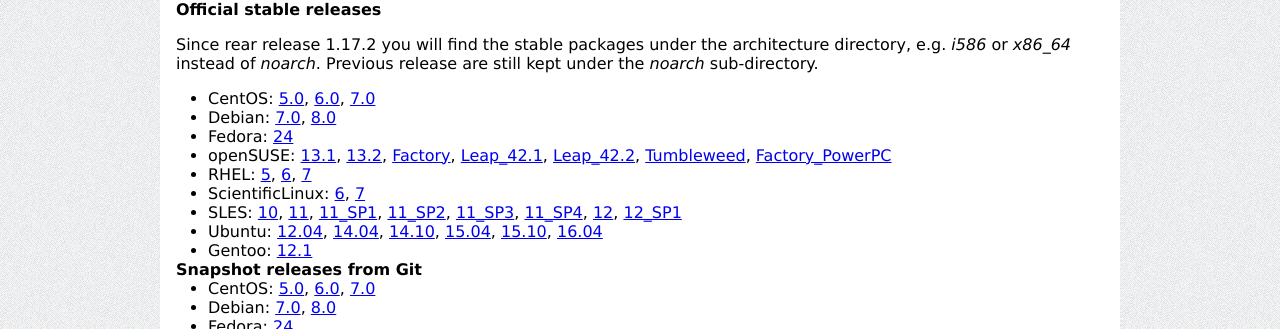
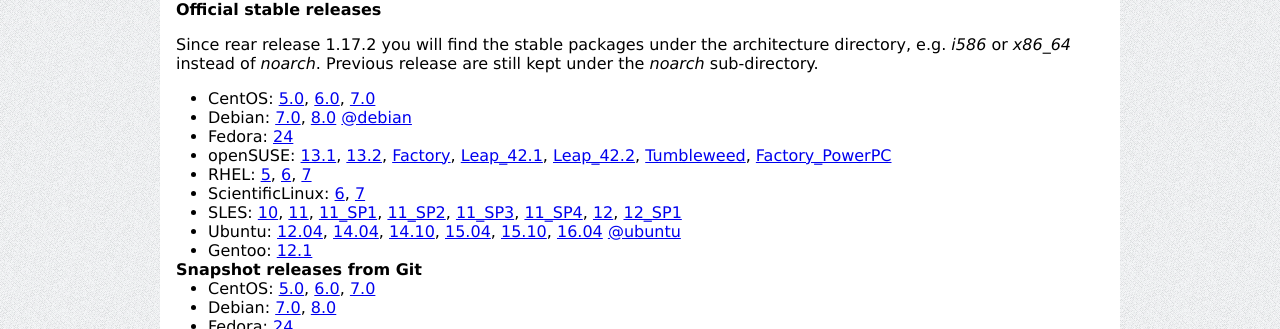
Before and after one commit to rear/rear.github.com, a Jekyll site: the page built from download/index.md, in a window 1280 px wide. Shown: the part 794-1123 px from the top of the page. Built offline with Jekyll 4.4.1, drawn with Linux system fonts in a browser that asks for light colours; comment, search, counter and statistics services are not loaded.

Commit message:
adding debian/ubuntu links to download page

```diff
--- a/download/index.md
+++ b/download/index.md
@@ -58,6 +58,7 @@
  * Debian:
     [7.0](http://download.opensuse.org/repositories/Archiving:/Backup:/Rear/Debian_7.0/),
     [8.0](http://download.opensuse.org/repositories/Archiving:/Backup:/Rear/Debian_8.0/)
+    [@debian](https://tracker.debian.org/pkg/rear)
  * Fedora:
     [24](http://download.opensuse.org/repositories/Archiving:/Backup:/Rear/Fedora_24/)
  * openSUSE:
@@ -91,6 +92,7 @@
     [15.04](http://download.opensuse.org/repositories/Archiving:/Backup:/Rear/xUbuntu_15.04/),
     [15.10](http://download.opensuse.org/repositories/Archiving:/Backup:/Rear/xUbuntu_15.10/),
     [16.04](http://download.opensuse.org/repositories/Archiving:/Backup:/Rear/xUbuntu_16.04/)
+    [@ubuntu](https://launchpad.net/ubuntu/+source/rear)
  * Gentoo:
     [12.1](https://packages.gentoo.org/package/app-backup/rear)
 
```
